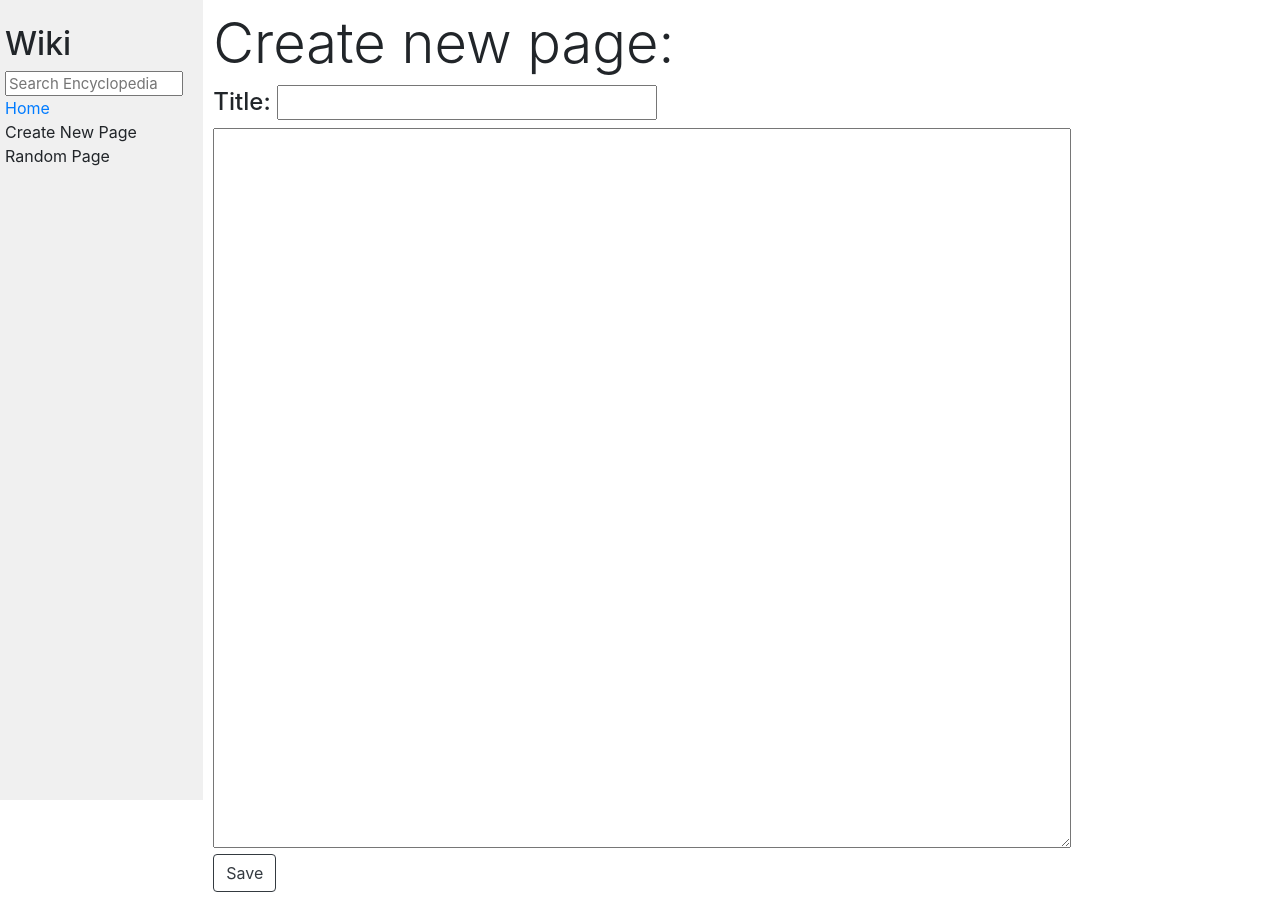
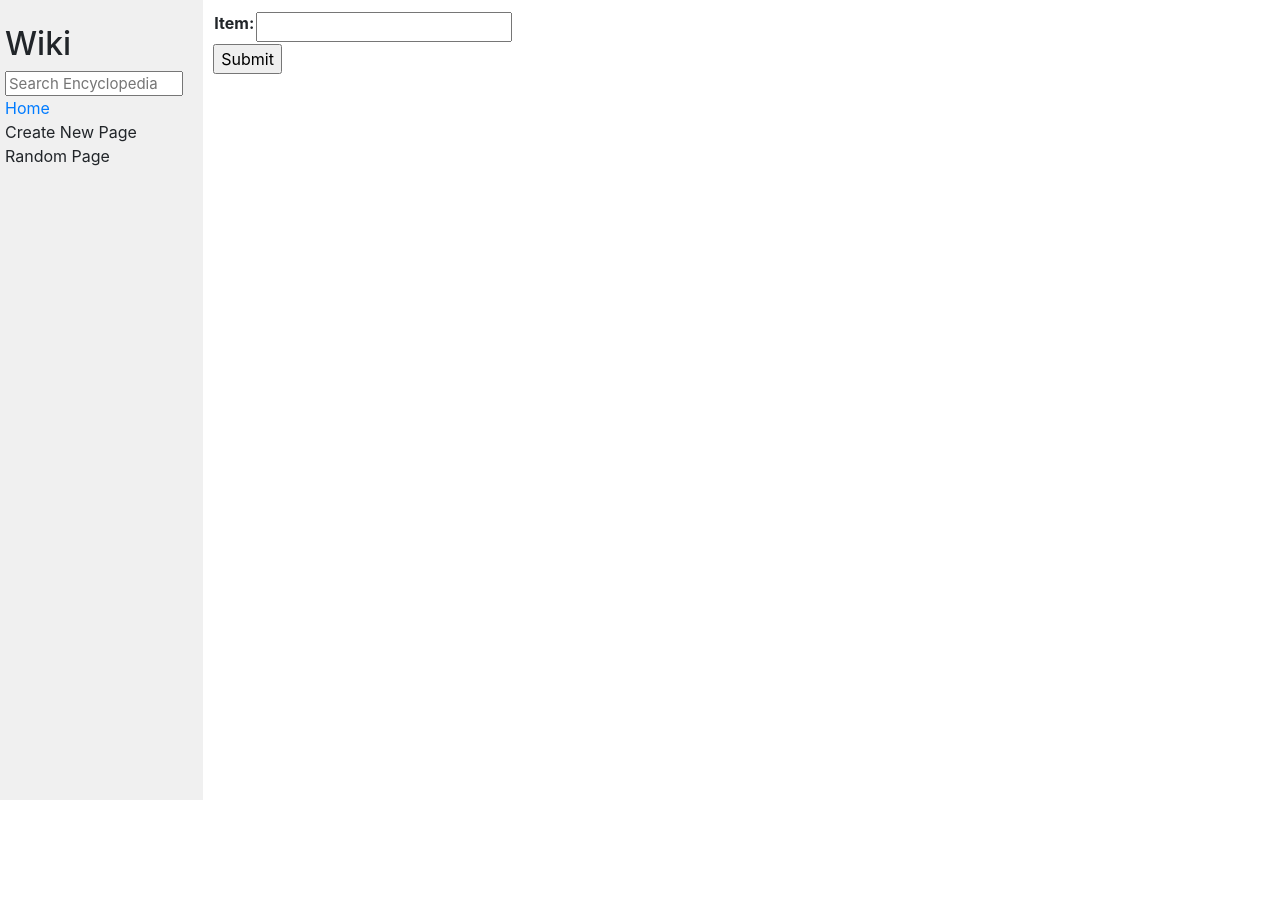
Before and after one commit to meerablaze/CS50_wiki, a Django app: page /create in a window 1280 px wide. After the commit the page ends 800 px from the top, so only its background shows below. Run offline with Django 3.2, Linux system fonts and the light colour scheme; some libraries are stand-ins or nearby versions.

Commit message:
should work

```diff
--- a/wiki/wiki/encyclopedia/templates/encyclopedia/create.html
+++ b/wiki/wiki/encyclopedia/templates/encyclopedia/create.html
@@ -5,12 +5,11 @@
 {% endblock %}
 
 {% block body %}
-    <form method="post" action="{% url 'create' %}">
+    <form action="" method="POST">
         {% csrf_token %}
-        <h4 class="display-4">Create new page:</h4>
-        <h6 style="font-size: 24px;">Title: {{post.title}}</h6>
-            {{post.textarea}}
-        <br>
-        <input class="btn btn-outline-dark" type="submit" value="Save"/>
+        <table>
+            {{form.as_table}}
+        </table>
+        <input type="submit" value="Submit">
     </form>
 {% endblock %}
--- a/wiki/wiki/encyclopedia/views.py
+++ b/wiki/wiki/encyclopedia/views.py
@@ -89,9 +89,12 @@ def edit(request, title):
 def randomPage(request):
     if request.method == 'GET':
         entries = util.list_entries()
-        num = random.randint(0, len(entries) - 1)
-        page_random = entries[num]
-        page = util.get_entry(page_random)
-        page_converted = markdowner.convert(page)
-
-        return render(request, "encyclopedia/entry.html", {"form": Search(), "page": page_converted, "title": page_random})
+        num = random.randint(0, len(entries) -1)
+        random_p = entries[num]
+        page = util.get_entry(random_p)
+        convert_page = markdown2.markdown(page)
+        return render(request, 'encyclopedia/entry.html', {
+        "form":Search(),
+        "title": random_p,
+        "page": convert_page
+        })
```
Also changed, not shown: wiki/wiki/encyclopedia/templates/encyclopedia/search.html (+7 -7 lines).
